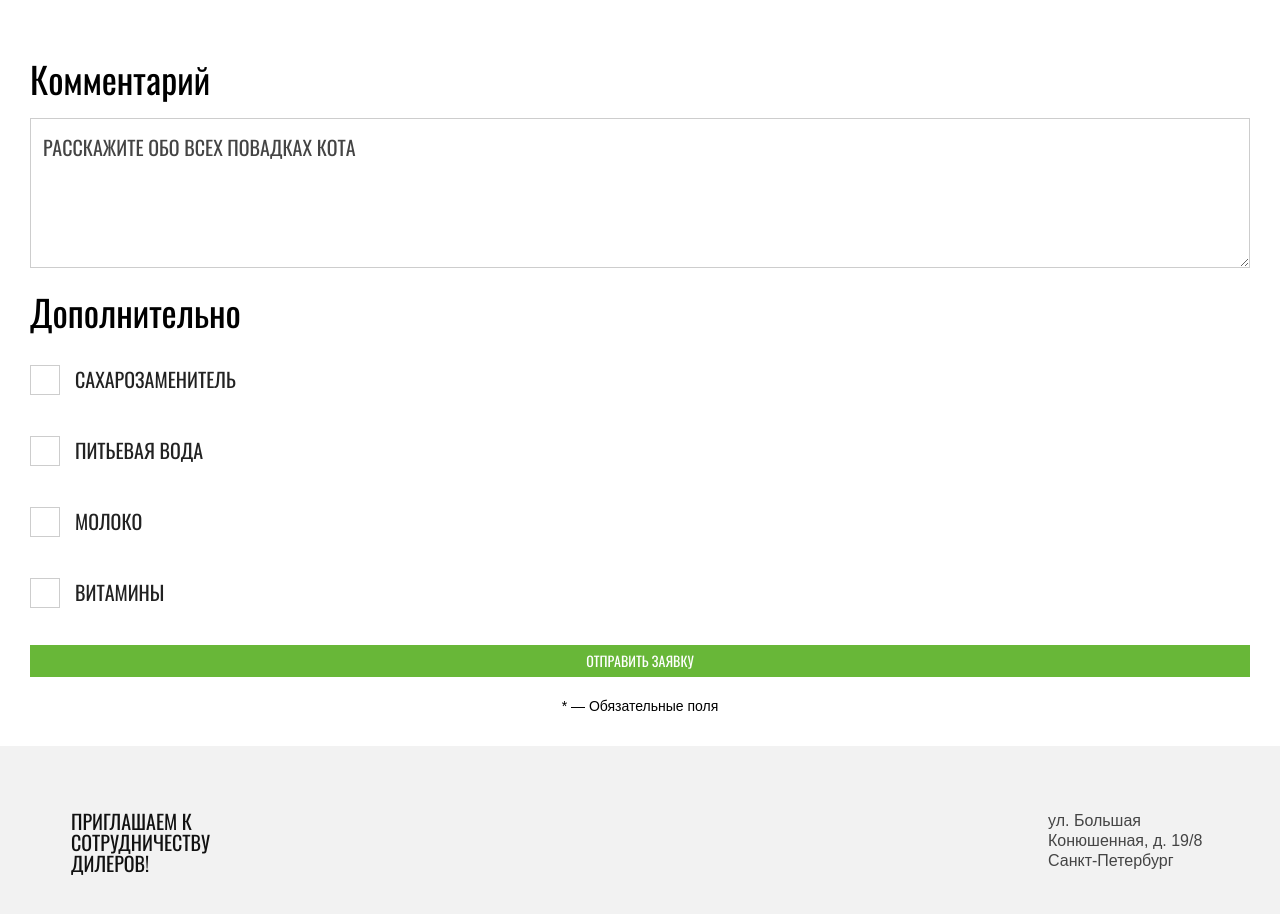
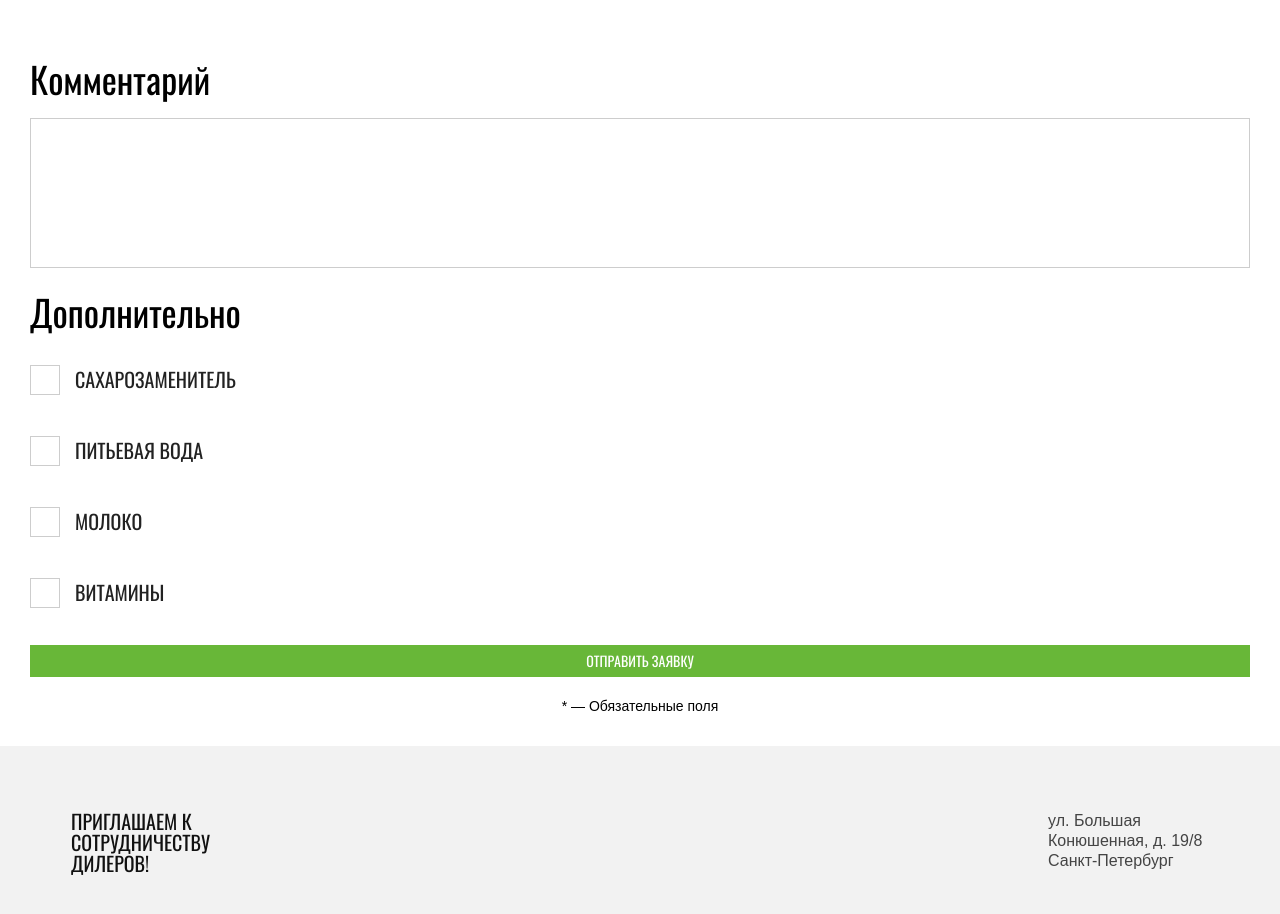
Before and after one commit to varAndez/cat-energy, a website: page source/form.html in a window 1280 px wide. Shown: the part 1150-2064 px from the top of the page. Drawn offline with nearby package versions, Linux system fonts and the light colour scheme; files that its build step writes are made by us from their sources.

Commit message:
Добавляет для textarea resize:none

```diff
--- a/source/sass/blocks/form.scss
+++ b/source/sass/blocks/form.scss
@@ -279,6 +279,10 @@
   color: $color-black;
 }
 
+textarea {
+  resize: none;
+}
+
 
 .form__button {
   width: 100%;
```
Also changed, not shown: source/form.html (+2 -1 lines).
